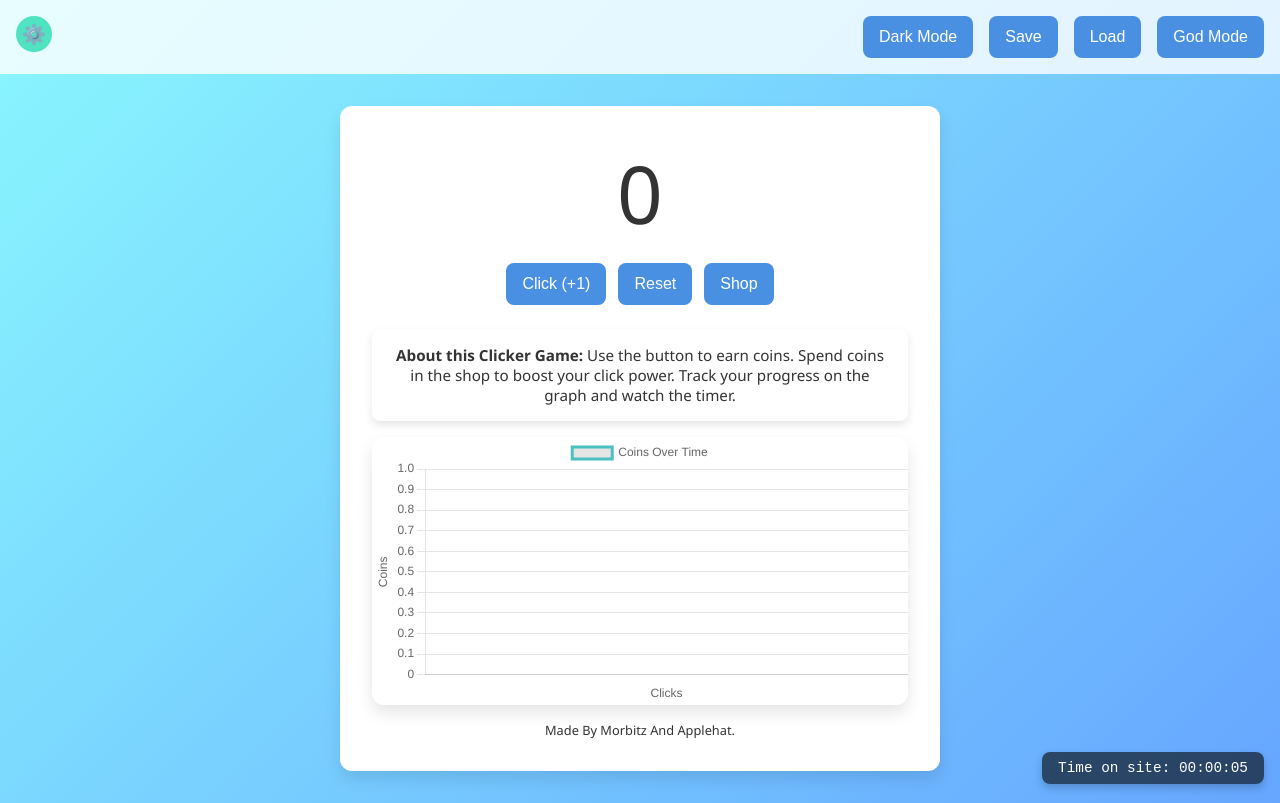
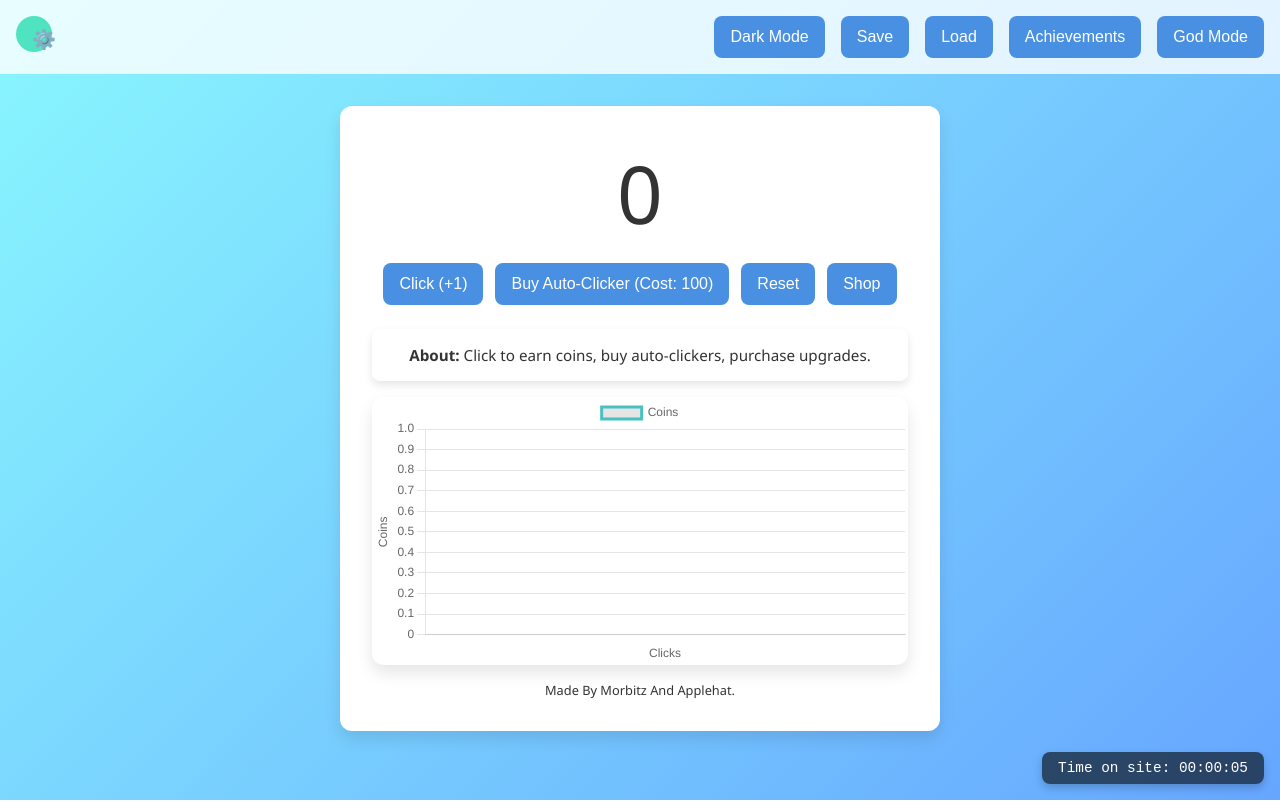
Before and after one commit to morbitzlovescheerios/cheerio, a plain HTML site: page index.html in a window 1280 px wide. Drawn offline with nearby package versions, Linux system fonts and the light colour scheme.

Commit message:
Update index.html

```diff
--- a/index.html
+++ b/index.html
@@ -5,152 +5,29 @@
   <meta name="viewport" content="width=device-width, initial-scale=1.0"/>
   <title>Enhanced Clicker with Shop</title>
   <style>
-    :root {
-      --primary: #4a90e2;
-      --secondary: #50e3c2;
-      --bg-gradient: linear-gradient(135deg, #89f7fe 0%, #66a6ff 100%);
-      --card-bg: #ffffff;
-      --card-shadow: rgba(0,0,0,0.1);
-      --text-color: #333;
-    }
-    [data-theme="dark"] {
-      --primary: #223344;
-      --secondary: #334455;
-      --bg-gradient: linear-gradient(135deg, #2c3e50 0%, #4c5c6c 100%);
-      --card-bg: #2a2a2a;
-      --card-shadow: rgba(0,0,0,0.5);
-      --text-color: #ddd;
-    }
-    * { box-sizing: border-box; }
-    body {
-      margin: 0; padding: 0;
-      font-family: 'Segoe UI', Tahoma, Geneva, Verdana, sans-serif;
-      background: var(--bg-gradient);
-      background-size: cover;
-      background-position: center;
-      display: flex; flex-direction: column; align-items: center;
-      min-height: 100vh; color: var(--text-color);
-      position: relative;
-    }
-    .top-bar {
-      width: 100%;
-      display: flex;
-      justify-content: flex-end;
-      gap: 1rem;
-      padding: 1rem;
-      background: rgba(255,255,255,0.8);
-    }
-    .top-bar[data-theme="dark"] {
-      background: rgba(0,0,0,0.5);
-    }
-    button {
-      padding: 0.75rem 1rem;
-      font-size: 1rem;
-      border: none;
-      border-radius: 8px;
-      background: var(--primary);
-      color: #fff;
-      cursor: pointer;
-      transition: transform 0.1s, background 0.2s;
-    }
-    button:hover:not(:disabled) {
-      background: var(--secondary);
-      transform: translateY(-2px);
-    }
-    button:disabled {
-      background: #666;
-      cursor: not-allowed;
-    }
-    .container {
-      background: var(--card-bg);
-      border-radius: 12px;
-      box-shadow: 0 8px 16px var(--card-shadow);
-      padding: 2rem;
-      margin: 2rem;
-      max-width: 600px;
-      width: 100%;
-      position: relative;
-    }
-    #counter {
-      font-size: 5rem;
-      text-align: center;
-      margin-bottom: 1rem;
-    }
-    .controls, .shop-buttons {
-      display: flex;
-      gap: 0.75rem;
-      flex-wrap: wrap;
-      justify-content: center;
-      margin-bottom: 1.5rem;
-    }
-    .shop-item {
-      background: var(--card-bg);
-      border-radius: 8px;
-      box-shadow: 0 4px 8px rgba(0,0,0,0.05);
-      padding: 0.5rem;
-      text-align: center;
-      flex: 1 1 100px;
-    }
-    .shop-item button { width: 100%; }
-    .info-box {
-      background: var(--card-bg);
-      color: var(--text-color);
-      padding: 1rem;
-      margin: 1rem 0;
-      border-radius: 8px;
-      box-shadow: 0 4px 8px var(--card-shadow);
-      text-align: center;
-      font-size: 0.95rem;
-    }
-    #clickChart {
-      max-width: 100%;
-      margin-top: 1rem;
-      background: var(--card-bg);
-      border-radius: 12px;
-      box-shadow: 0 8px 16px var(--card-shadow);
-    }
-    #timer {
-      position: fixed;
-      bottom: 1rem;
-      right: 1rem;
-      background: rgba(0,0,0,0.6);
-      color: #fff;
-      padding: 0.5rem 1rem;
-      border-radius: 8px;
-      font-family: 'Courier New', monospace;
-      font-size: 0.9rem;
-      box-shadow: 0 4px 8px rgba(0,0,0,0.2);
-    }
-    .credits {
-      text-align: center;
-      font-size: 0.8rem;
-      margin-top: 1rem;
-      color: var(--text-color);
-    }
-    #purchase-overlay {
-      position: fixed;
-      top: 0; left: 0;
-      width: 100vw; height: 100vh;
-      background: rgba(0,0,0,0.8);
-      color: #fff;
-      display: flex;
-      align-items: center;
-      justify-content: center;
-      font-size: 3rem;
-      opacity: 0;
-      visibility: hidden;
-      transition: opacity 0.3s ease;
-      z-index: 1000;
-    }
-    #purchase-overlay.show {
-      opacity: 1;
-      visibility: visible;
-    }
-    .god-panel { display:none; position:absolute; top:1rem; left:1rem; background: var(--card-bg); padding:1rem; border-radius:8px; box-shadow:0 4px 8px var(--card-shadow); z-index:100; }
-    .god-panel input, .god-panel textarea { width:100%; margin:0.25rem 0; padding:0.5rem; border:1px solid #ccc; border-radius:4px; }
-    #settings-btn { position:absolute; top:1rem; left:1rem; background:var(--secondary); border-radius:50%; width:36px; height:36px; display:flex; align-items:center; justify-content:center; font-size:1.2rem; }
-    #settings-panel { display:none; position:absolute; top:50%; left:50%; transform:translate(-50%,-50%); background:var(--card-bg); padding:1rem; border-radius:12px; box-shadow:0 8px 24px var(--card-shadow); z-index:100; width:260px; }
-    #settings-panel label { display:block; margin:0.5rem 0; }
+    :root { --primary:#4a90e2;--secondary:#50e3c2;--bg-gradient:linear-gradient(135deg,#89f7fe 0%,#66a6ff 100%);--card-bg:#fff;--card-shadow:rgba(0,0,0,0.1);--text-color:#333; }
+    [data-theme="dark"]{--primary:#223344;--secondary:#334455;--bg-gradient:linear-gradient(135deg,#2c3e50 0%,#4c5c6c 100%);--card-bg:#2a2a2a;--card-shadow:rgba(0,0,0,0.5);--text-color:#ddd;}
+    *{box-sizing:border-box;}
+    body{margin:0;padding:0;font-family:'Segoe UI',sans-serif;background:var(--bg-gradient);display:flex;flex-direction:column;align-items:center;min-height:100vh;color:var(--text-color);}
+    #settings-btn{position:absolute;top:1rem;left:1rem;background:var(--secondary);border:none;border-radius:50%;width:36px;height:36px;color:#fff;font-size:1.2rem;cursor:pointer;}
+    #settings-panel{display:none;position:absolute;top:50%;left:50%;transform:translate(-50%,-50%);background:var(--card-bg);padding:1rem;border-radius:8px;box-shadow:0 8px 24px var(--card-shadow);z-index:100;}
+    #settings-panel label{display:block;margin:0.5rem 0;}
+    .top-bar{width:100%;display:flex;justify-content:flex-end;gap:1rem;padding:1rem;background:rgba(255,255,255,0.8);} .top-bar[data-theme="dark"]{background:rgba(0,0,0,0.5);}
+    button{padding:.75rem 1rem;font-size:1rem;border:none;border-radius:8px;background:var(--primary);color:#fff;cursor:pointer;transition:transform .1s,background .2s;}
+    button:hover:not(:disabled){background:var(--secondary);transform:translateY(-2px);}button:disabled{background:#666;cursor:not-allowed;}
+    .container{background:var(--card-bg);border-radius:12px;box-shadow:0 8px 16px var(--card-shadow);padding:2rem;margin:2rem;max-width:600px;width:100%;position:relative;}
+    #counter{font-size:5rem;text-align:center;margin-bottom:1rem;}
+    .controls,.shop-buttons{display:flex;gap:.75rem;flex-wrap:wrap;justify-content:center;margin-bottom:1.5rem;}
+    .shop-item{background:var(--card-bg);border-radius:8px;box-shadow:0 4px 8px rgba(0,0,0,0.05);padding:.5rem;text-align:center;flex:1 1 100px;}
+    .shop-item button{width:100%;}
+    .info-box{background:var(--card-bg);color:var(--text-color);padding:1rem;margin:1rem 0;border-radius:8px;box-shadow:0 4px 8px var(--card-shadow);text-align:center;font-size:.95rem;}
+    #clickChart{max-width:100%;margin-top:1rem;background:var(--card-bg);border-radius:12px;box-shadow:0 8px 16px var(--card-shadow);}
+    #timer{position:fixed;bottom:1rem;right:1rem;background:rgba(0,0,0,0.6);color:#fff;padding:.5rem 1rem;border-radius:8px;font-family:'Courier New',monospace;font-size:.9rem;box-shadow:0 4px 8px rgba(0,0,0,0.2);}
+    .credits{text-align:center;font-size:.8rem;margin-top:1rem;color:var(--text-color);}
+    #purchase-overlay{position:fixed;top:0;left:0;width:100vw;height:100vh;background:rgba(0,0,0,0.8);color:#fff;display:flex;align-items:center;justify-content:center;font-size:3rem;opacity:0;visibility:hidden;transition:opacity .3s;z-index:1000;}
+    #purchase-overlay.show{opacity:1;visibility:visible;}
+    .achievements{margin-top:1rem;display:none;}
+    .achievement{background:var(--secondary);color:#fff;padding:.5rem;margin:.25rem 0;border-radius:4px;opacity:.9;}
   </style>
   <script src="https://cdn.jsdelivr.net/npm/chart.js"></script>
 </head>
@@ -169,6 +46,7 @@
     <button id="theme-toggle">Dark Mode</button>
     <button id="save-btn">Save</button>
     <button id="load-btn">Load</button>
+    <button id="ach-btn">Achievements</button>
     <input type="file" id="load-input" accept="application/json" style="display:none;">
     <button id="god-btn">God Mode</button>
   </div>
@@ -176,6 +54,7 @@
     <div id="counter">0</div>
     <div class="controls">
       <button id="click-btn">Click (+<span id="click-value">1</span>)</button>
+      <button id="autoclick-btn">Buy Auto-Clicker (Cost: <span id="autocost">100</span>)</button>
       <button id="reset-btn">Reset</button>
       <button id="shop-btn">Shop</button>
     </div>
@@ -184,145 +63,54 @@
       <div class="shop-buttons" id="shop-buttons"></div>
     </div>
     <div class="info-box">
-      <strong>About this Clicker Game:</strong> Use the button to earn coins. Spend coins in the shop to boost your click power. Track your progress on the graph and watch the timer.
+      <strong>About:</strong> Click to earn coins, buy auto-clickers, purchase upgrades.
     </div>
     <canvas id="clickChart" width="400" height="200"></canvas>
+    <div class="achievements" id="achievements"></div>
     <div class="credits">Made By Morbitz And Applehat.</div>
-    <div class="god-panel" id="god-panel">
-      <h4>God Mode Settings</h4>
-      <label>Counter:<input type="number" id="god-counter"></label>
-      <label>Click Value:<input type="number" id="god-click"></label>
-      <label>Upgrades JSON:<textarea id="god-upgrades" rows="4"></textarea></label>
-      <button id="god-apply">Apply</button>
-      <button id="god-cancel">Cancel</button>
-    </div>
   </div>
   <div id="timer">Time on site: 00:00:00</div>
   <script>
-    document.addEventListener('DOMContentLoaded', () => {
-      const body = document.documentElement;
-      const overlay = document.getElementById('purchase-overlay');
-      const settingsBtn = document.getElementById('settings-btn');
-      const settingsPanel = document.getElementById('settings-panel');
-      const animToggle = document.getElementById('toggle-animations');
-      let animations = true;
-      settingsBtn.onclick = () => settingsPanel.style.display = settingsPanel.style.display === 'block' ? 'none' : 'block';
-      document.getElementById('settings-close').onclick = () => settingsPanel.style.display = 'none';
-      animToggle.onchange = () => animations = animToggle.checked;
-
-      const counterEl = document.getElementById('counter');
-      const clickBtn = document.getElementById('click-btn');
-      const resetBtn = document.getElementById('reset-btn');
-      const shopBtn = document.getElementById('shop-btn');
-      const shopSection = document.getElementById('shop-section');
-      const shopButtonsDiv = document.getElementById('shop-buttons');
-      const timerEl = document.getElementById('timer');
-      const themeToggle = document.getElementById('theme-toggle');
-      const saveBtn = document.getElementById('save-btn');
-      const loadBtn = document.getElementById('load-btn');
-      const loadInput = document.getElementById('load-input');
-      const godBtn = document.getElementById('god-btn');
-      const godPanel = document.getElementById('god-panel');
-      const godCounter = document.getElementById('god-counter');
-      const godClick = document.getElementById('god-click');
-      const godUpgrades = document.getElementById('god-upgrades');
-      const godApply = document.getElementById('god-apply');
-      const godCancel = document.getElementById('god-cancel');
-
-      let count = 0;
-      let clickValue = 1;
-      const startTime = Date.now();
-      const clickData = { labels: [], datasets: [{ label: 'Coins Over Time', data: [], borderColor: 'rgb(75,192,192)', fill: false, tension: 0.1 }] };
-      const chartCtx = document.getElementById('clickChart').getContext('2d');
-      const clickChart = new Chart(chartCtx, { type: 'line', data: clickData, options: { scales: { x: { title: { display: true, text: 'Clicks' } }, y: { title: { display: true, text: 'Coins' } } } } });
-
-      let upgrades = [
-        { bonus: 2, cost: 50 },
-        { bonus: 5, cost: 200 },
-        { bonus: 10, cost: 500 },
-        { bonus: 20, cost: 2000 },
-        { bonus: 50, cost: 5000 },
-        { bonus: 100, cost: 20000 },
-        { bonus: 1000, cost: 100000 },
-        { bonus: 2000, cost: 250000 },
-        { bonus: 5000, cost: 600000 },
-        { bonus: 10000, cost: 1200000 },
-        { bonus: 20000, cost: 2500000 },
-        { bonus: 50000, cost: 6000000 },
-        { bonus: 100000, cost: 12000000 },
-        { bonus: 200000, cost: 25000000 },
-        { bonus: 500000, cost: 60000000 },
-        { bonus: 1000000, cost: 120000000 },
-        { bonus: 2000000, cost: 250000000 },
-        { bonus: 5000000, cost: 600000000 },
-        { bonus: 10000000, cost: 1200000000 },
-        { bonus: 20000000, cost: 2500000000 },
-        { bonus: 50000000, cost: 6000000000 },
-        { bonus: 100000000, cost: 12000000000 },
-        { bonus: 200000000, cost: 25000000000 },
-        { bonus: 500000000, cost: 60000000000 }
+    document.addEventListener('DOMContentLoaded',()=>{
+      const body=document.documentElement;
+      const overlay=document.getElementById('purchase-overlay');
+      const settingsBtn=document.getElementById('settings-btn'), settingsPanel=document.getElementById('settings-panel'), animToggle=document.getElementById('toggle-animations');
+      let animations=true; settingsBtn.onclick=()=>settingsPanel.style.display=settingsPanel.style.display==='block'?'none':'block';
+      document.getElementById('settings-close').onclick=()=>settingsPanel.style.display='none'; animToggle.onchange=()=>animations=animToggle.checked;
+      const counterEl=document.getElementById('counter'), clickBtn=document.getElementById('click-btn'), autoBtn=document.getElementById('autoclick-btn'), autocostEl=document.getElementById('autocost'), resetBtn=document.getElementById('reset-btn'), shopBtn=document.getElementById('shop-btn'), shopSection=document.getElementById('shop-section'), shopDiv=document.getElementById('shop-buttons'), achievementsDiv=document.getElementById('achievements'), timerEl=document.getElementById('timer'), themeToggle=document.getElementById('theme-toggle'), saveBtn=document.getElementById('save-btn'), loadBtn=document.getElementById('load-btn'), loadInput=document.getElementById('load-input'), achBtn=document.getElementById('ach-btn');
+      const godBtn=document.getElementById('god-btn'), godPanel=document.getElementById('god-panel'), godCounter=document.getElementById('god-counter'), godClick=document.getElementById('god-click'), godUpgrades=document.getElementById('god-upgrades'), godApply=document.getElementById('god-apply'), godCancel=document.getElementById('god-cancel');
+      let count=0,clickValue=1,autoCount=0,autoCost=100; const startTime=Date.now();
+      const clickData={labels:[],datasets:[{label:'Coins',data:[],borderColor:'rgb(75,192,192)',fill:false,tension:0.1}]};
+      const ctx=document.getElementById('clickChart').getContext('2d'); const chart=new Chart(ctx,{type:'line',data:clickData,options:{scales:{x:{title:{display:true,text:'Clicks'}},y:{title:{display:true,text:'Coins'}}}}});
+      const upgrades=[
+        {bonus:2,cost:50},{bonus:5,cost:200},{bonus:10,cost:500},{bonus:20,cost:2000},{bonus:50,cost:5000},{bonus:100,cost:20000},{bonus:1000,cost:100000},
+        {bonus:2000,cost:250000},{bonus:5000,cost:600000},{bonus:10000,cost:1200000},{bonus:20000,cost:2500000},{bonus:50000,cost:6000000},
+        {bonus:100000,cost:12000000},{bonus:200000,cost:25000000},{bonus:500000,cost:60000000},{bonus:1000000,cost:120000000},
+        {bonus:2000000,cost:250000000},{bonus:5000000,cost:600000000},{bonus:10000000,cost:1200000000},{bonus:20000000,cost:2500000000},
+        {bonus:50000000,cost:6000000000},{bonus:100000000,cost:12000000000},{bonus:200000000,cost:25000000000},{bonus:500000000,cost:60000000000}
       ];
-
-      function showPurchase(text) {
-        if (!animations) return;
-        overlay.textContent = text;
-        overlay.classList.add('show');
-        setTimeout(() => overlay.classList.remove('show'), 1000);
-      }
-
-      function renderShop() {
-        shopButtonsDiv.innerHTML = '';
-        upgrades.forEach((u, i) => {
-          const btn = document.createElement('button');
-          btn.textContent = `+${u.bonus} (${u.cost})`;
-          btn.disabled = count < u.cost;
-          btn.addEventListener('click', e => {
-            e.stopPropagation();
-            count -= u.cost;
-            clickValue += u.bonus;
-            updateDisplay();
-            showPurchase(`+${u.bonus} Purchased!`);
-          });
-          const wrapper = document.createElement('div');
-          wrapper.className = 'shop-item';
-          wrapper.appendChild(btn);
-          shopButtonsDiv.appendChild(wrapper);
-        });
-      }
-
-      function updateDisplay() {
-        counterEl.textContent = count;
-        document.getElementById('click-value').textContent = clickValue;
-        document.querySelectorAll('.shop-item button').forEach((btn, i) => btn.disabled = count < upgrades[i].cost);
-      }
-
-      function updateTimer() {
-        const elapsed = Date.now() - startTime;
-        const hrs = String(Math.floor(elapsed / 3600000)).padStart(2, '0');
-        const mins = String(Math.floor((elapsed % 3600000) / 60000)).padStart(2, '0');
-        const secs = String(Math.floor((elapsed % 60000) / 1000)).padStart(2, '0');
-        timerEl.textContent = `Time on site: ${hrs}:${mins}:${secs}`;
-      }
-
-      clickBtn.addEventListener('click', () => { count += clickValue; updateDisplay(); clickData.labels.push(clickData.labels.length + 1); clickData.datasets[0].data.push(count); clickChart.update(); });
-      resetBtn.addEventListener('click', () => {
-        const behavior = document.querySelector('input[name="reset-behavior"]:checked').value;
-        if (behavior === 'countAndClick') clickValue = 1;
-        count = 0;
-        clickData.labels = [];
-        clickData.datasets[0].data = [];
-        clickChart.update();
-        updateDisplay();
-      });
-      shopBtn.addEventListener('click', () => { shopSection.style.display = shopSection.style.display === 'none' ? 'block' : 'none'; renderShop(); });
-      themeToggle.addEventListener('click', () => { const t = body.getAttribute('data-theme') === 'light' ? 'dark' : 'light'; body.setAttribute('data-theme', t); themeToggle.textContent = t === 'light' ? 'Dark Mode' : 'Light Mode'; });
-      saveBtn.addEventListener('click', () => { const state = { count, clickValue, clickData, upgrades }; const blob = new Blob([JSON.stringify(state)], { type: 'application/json' }); const url = URL.createObjectURL(blob); const a = document.createElement('a'); a.href = url; a.download = 'save.json'; a.click(); URL.revokeObjectURL(url); });
-      loadBtn.addEventListener('click', () => loadInput.click());
-      loadInput.addEventListener('change', e => { const reader = new FileReader(); reader.onload = () => { const s = JSON.parse(reader.result); count = s.count; clickValue = s.clickValue; upgrades = s.upgrades; clickData.labels = s.clickData.labels; clickData.datasets[0].data = s.clickData.datasets[0].data; clickChart.update(); renderShop(); updateDisplay(); }; reader.readAsText(e.target.files[0]); });
-      godBtn.addEventListener('click', () => { godPanel.style.display = godPanel.style.display === 'block' ? 'none' : 'block'; });
-      godCancel.addEventListener('click', () => godPanel.style.display = 'none');
-      godApply.addEventListener('click', () => { const nc = parseInt(godCounter.value), nv = parseInt(godClick.value); try { const nu = JSON.parse(godUpgrades.value); if (Array.isArray(nu)) { if (!isNaN(nc)) count = nc; if (!isNaN(nv)) clickValue = nv; upgrades = nu; renderShop(); updateDisplay(); godPanel.style.display = 'none'; } else alert('Upgrades must be array'); } catch { alert('Invalid JSON'); } });
-      renderShop(); updateDisplay(); setInterval(updateTimer, 1000);
+      const achs=[
+        {name:'Addictive',cond:()=>Date.now()-startTime>=3600000},
+        {name:'hey stop!',cond:()=>usedGodMode}
+      ]; let unlocked=new Set(),usedGodMode=false;
+      function showPurchase(msg){if(animations){overlay.textContent=msg;overlay.classList.add('show');setTimeout(()=>overlay.classList.remove('show'),1000);}}
+      function renderShop(){shopDiv.innerHTML='';upgrades.forEach(u=>{const btn=document.createElement('button');btn.textContent=`+${u.bonus} (${u.cost})`;btn.disabled=count<u.cost;btn.onclick=e=>{count-=u.cost;clickValue+=u.bonus;updateDisplay();};const div=document.createElement('div');div.className='shop-item';div.appendChild(btn);shopDiv.appendChild(div);});}
+      function renderAchievements(){achievementsDiv.innerHTML='';achs.forEach(a=>{if(unlocked.has(a.name)){const d=document.createElement('div');d.className='achievement';d.textContent=a.name;achievementsDiv.appendChild(d);}});}
+      function checkAchievements(){achs.forEach(a=>{try{if(a.cond()&&!unlocked.has(a.name)){unlocked.add(a.name);saveState();}}catch{}});}
+      function updateDisplay(){counterEl.textContent=count;document.getElementById('click-value').textContent=clickValue;autocostEl.textContent=autoCost;chart.update();checkAchievements();}
+      function saveState(){const state={count,clickValue,autoCount,autoCost,clickData,upgrades,achievements:[...unlocked]};localStorage.setItem('clickerSave',JSON.stringify(state));}
+      function loadState(){const s=JSON.parse(localStorage.getItem('clickerSave')||'{}');if(s){count=s.count||0;clickValue=s.clickValue||1;autoCount=s.autoCount||0;autoCost=s.autoCost||100;Object.assign(clickData,s.clickData||{});unlocked=new Set(s.achievements||[]);saveState();updateDisplay();renderAchievements();}}
+      clickBtn.onclick=()=>{count+=clickValue;clickData.labels.push(clickData.labels.length+1);clickData.datasets[0].data.push(count);updateDisplay();saveState();};
+      autoBtn.onclick=()=>{if(count>=autoCost){count-=autoCost;usedGodMode;autoCount++;autoCost=Math.floor(autoCost*1.5);setInterval(()=>{count+=clickValue;updateDisplay();saveState();},1000);updateDisplay();saveState();}};
+      resetBtn.onclick=()=>{const b=document.querySelector('input[name="reset-behavior"]:checked').value;if(b==='countAndClick')clickValue=1;count=0;autoCount=0;autoCost=100;clickData.labels=[];clickData.datasets[0].data=[];updateDisplay();saveState();renderAchievements();};
+      shopBtn.onclick=()=>{shopSection.style.display=shopSection.style.display==='none'?'block':'none';renderShop();};
+      setInterval(()=>{const e=Date.now()-startTime;const hrs=String(Math.floor(e/3600000)).padStart(2,'0');const mins=String(Math.floor((e%3600000)/60000)).padStart(2,'0');const secs=String(Math.floor((e%60000)/1000)).padStart(2,'0');timerEl.textContent=`Time on site: ${hrs}:${mins}:${secs}`;updateDisplay();},1000);
+      themeToggle.onclick=()=>{const t=body.getAttribute('data-theme')==='light'?'dark':'light';body.setAttribute('data-theme',t);themeToggle.textContent=t==='light'?'Dark Mode':'Light Mode';};
+      saveBtn.onclick=saveState;
+      loadBtn.onclick=loadState;
+      achBtn.onclick=()=>achievementsDiv.style.display=achievementsDiv.style.display==='none'?'block':'none';
+      godBtn.onclick=()=>{usedGodMode=true;godPanel.style.display=godPanel.style.display==='block'?'none':'block';saveState();};godCancel.onclick=()=>godPanel.style.display='none';godApply.onclick=()=>{const nc=parseInt(godCounter.value),nv=parseInt(godClick.value),nu=JSON.parse(godUpgrades.value);if(Array.isArray(nu)){if(!isNaN(nc))count=nc;if(!isNaN(nv))clickValue=nv;upgrades=nu;renderShop();updateDisplay();godPanel.style.display='none';saveState();}};
+      loadState();renderShop();updateDisplay();renderAchievements();
     });
   </script>
 </body>
```
